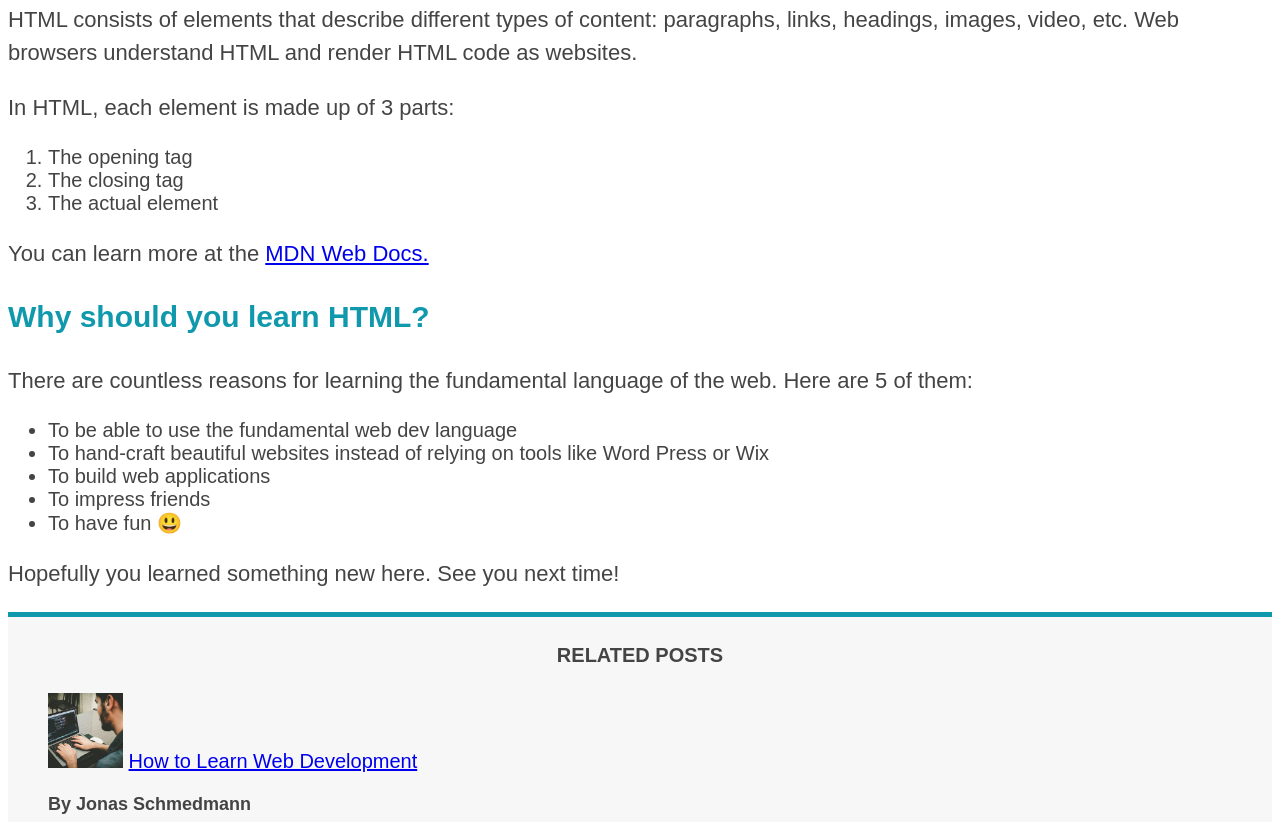
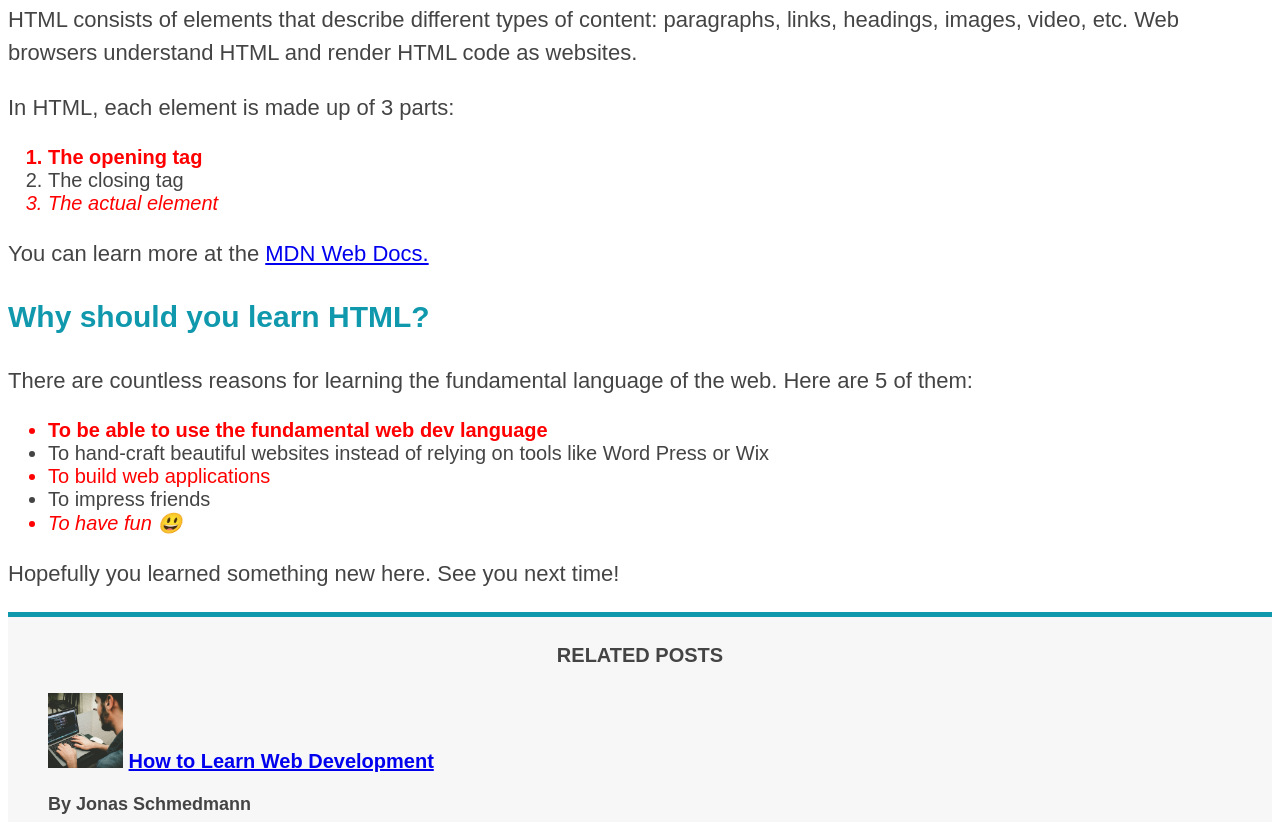
Before and after one commit to tnkr-repos/html-learner, a website built with Vite: page index.html in a window 1280 px wide. Shown: the part 838-1660 px from the top of the page. Built offline with nearby package versions, Linux system fonts and the light colour scheme.

Commit message:
Pseudo Classes

```diff
--- a/style.css
+++ b/style.css
@@ -74,3 +74,15 @@ aside {
   border-top: 5px solid #1098ad;
   border-bottom: 5px solid #1098ad;
 }
+
+li:first-child {
+  font-weight: bold;
+}
+
+li:last-child {
+  font-style: italic;
+}
+
+li:nth-child(odd) {
+  color: #f00;
+}
```
